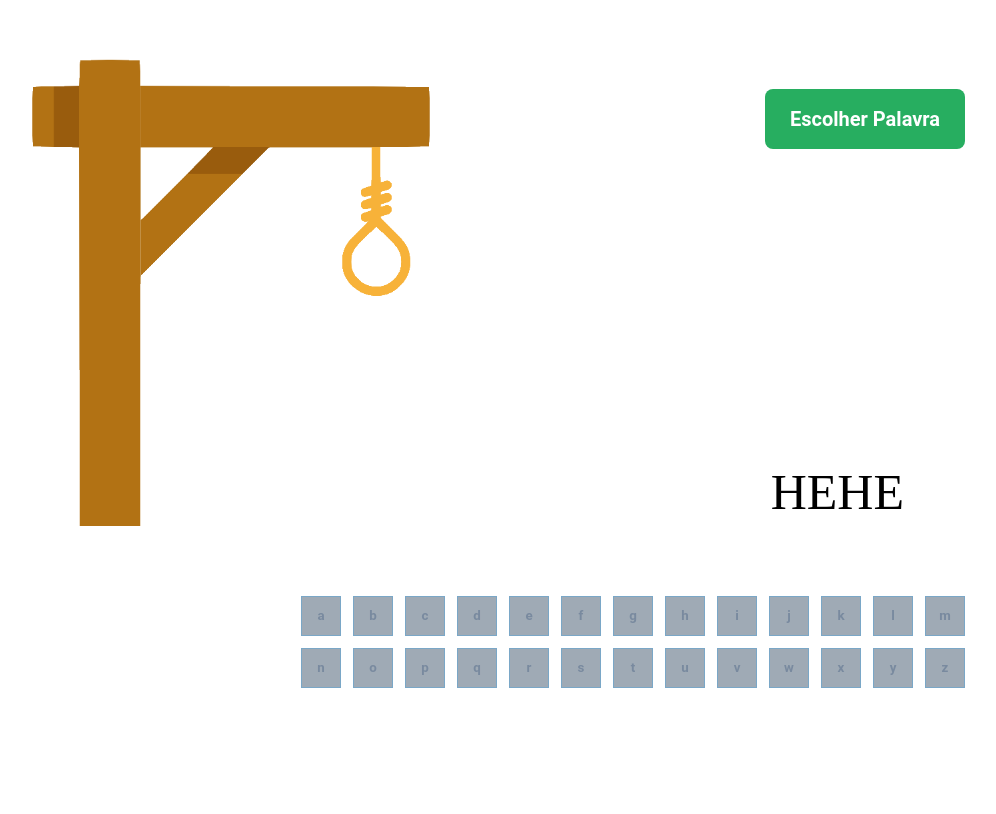
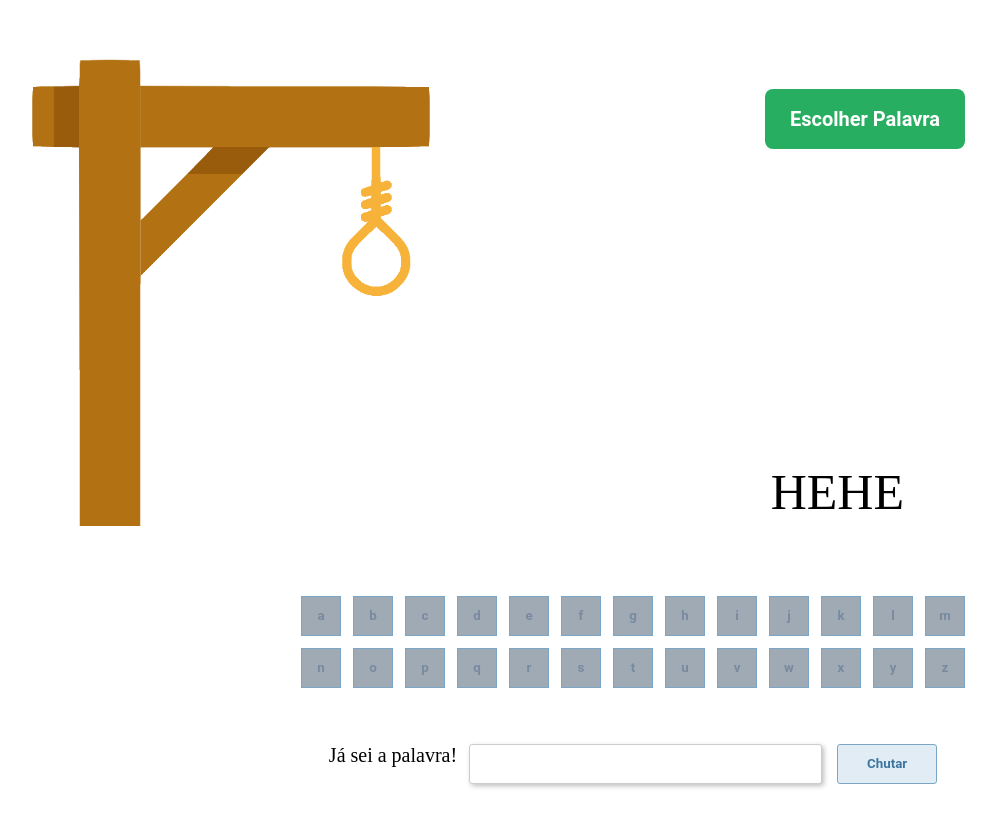
Before and after one commit to EDUSSBR/projeto8-jogoforca, a React (Create React App) app: page / in a window 1280 px wide. Shown: the whole page, without its empty margins (7-1003 px from the left). Built offline with nearby package versions, Linux system fonts and the light colour scheme.

Commit message:
Create Chute component and add to App Layout

```diff
--- a/src/App.js
+++ b/src/App.js
@@ -2,6 +2,7 @@ import { Letras } from './components/Letras';
 import { LetrasContainer } from './components/LetrasContainer'
 import { Jogo } from './components/Jogo'
 import { JogoContainer } from './components/JogoContainer';
+import { Chute } from './components/Chute';
 function App() {
   const alfabeto = ["a", "b", "c", "d", "e", "f", "g", "h", "i", "j", "k", "l", "m", "n", "o", "p", "q", "r", "s", "t", "u", "v", "w", "x", "y", "z"]
 
@@ -12,6 +13,7 @@ function App() {
       <LetrasContainer>
         {alfabeto.map((letter, index) => <Letras key={Object.keys(alfabeto)[index]} letter={letter} />)}
       </LetrasContainer>
+      <Chute />
     </>
     );
 }
--- a/src/Theme.js
+++ b/src/Theme.js
@@ -17,7 +17,8 @@ const styles = {
 
         knowTheWordBorder: '#CCCCCC',
         tryWordColor: '#3C76A1',
-        tryWordBorder: '#7AA7C7'
+        tryWordBorder: '#7AA7C7',
+        tryWordBg: '#E1ECF4'
     },
     fonts: {
         beginButton: {
--- /dev/null
+++ b/src/components/Chute.jsx
@@ -0,0 +1,12 @@
+import {Label} from './Chute/Label'
+import {TryButton} from './Chute/TryButton'
+import {KnowTheWordInput} from './Chute/KnowTheWordInput'
+import {TryContainer} from './Chute/TryContainer'
+export function Chute() {
+    return (
+        <TryContainer>
+            <Label>Já sei a palavra!</Label>
+            <KnowTheWordInput />
+            <TryButton>Chutar</TryButton>
+        </TryContainer>)
+}
--- /dev/null
+++ b/src/components/Chute/KnowTheWordInput.jsx
@@ -0,0 +1,9 @@
+import styled from "styled-components"
+export const KnowTheWordInput = styled.input`
+    margin-left:12px;
+    width:353px;
+    height: 40px;
+    box-shadow: 2px 2px 5px rgba(0, 0, 0, 0.25);
+    border-radius: 3px;
+    border: 1px solid ${({ theme }) => theme.colors.knowTheWordBorder};
+    `
--- /dev/null
+++ b/src/components/Chute/Label.jsx
@@ -0,0 +1,7 @@
+import styled from "styled-components"
+export const Label = styled.label`
+    font-weight: ${({ theme }) => theme.fonts.tryWordLabel.fontWeight};
+    font-size: ${({ theme }) => theme.fonts.tryWordLabel.fontSize};
+    line-height: ${({ theme }) => theme.fonts.tryWordLabel.lineHeight};
+
+`
--- /dev/null
+++ b/src/components/Chute/TryButton.jsx
@@ -0,0 +1,11 @@
+import styled from "styled-components"
+export const TryButton = styled.button`
+    margin-left:15px;
+    width:100px;
+    height: 40px;
+    border-radius: 3px;
+    color: ${({ theme }) => theme.colors.tryWordColor};
+    background-color: ${({ theme }) => theme.colors.tryWordBg};
+    border: 1px solid ${({ theme }) => theme.colors.tryWordBorder};
+
+`
--- /dev/null
+++ b/src/components/Chute/TryContainer.jsx
@@ -0,0 +1,8 @@
+import styled from "styled-components"
+export const TryContainer = styled.div`
+    margin-top: 56px;
+    display:flex;
+    justify-content:center;
+    margin-bottom: 30px;
+
+`
```
